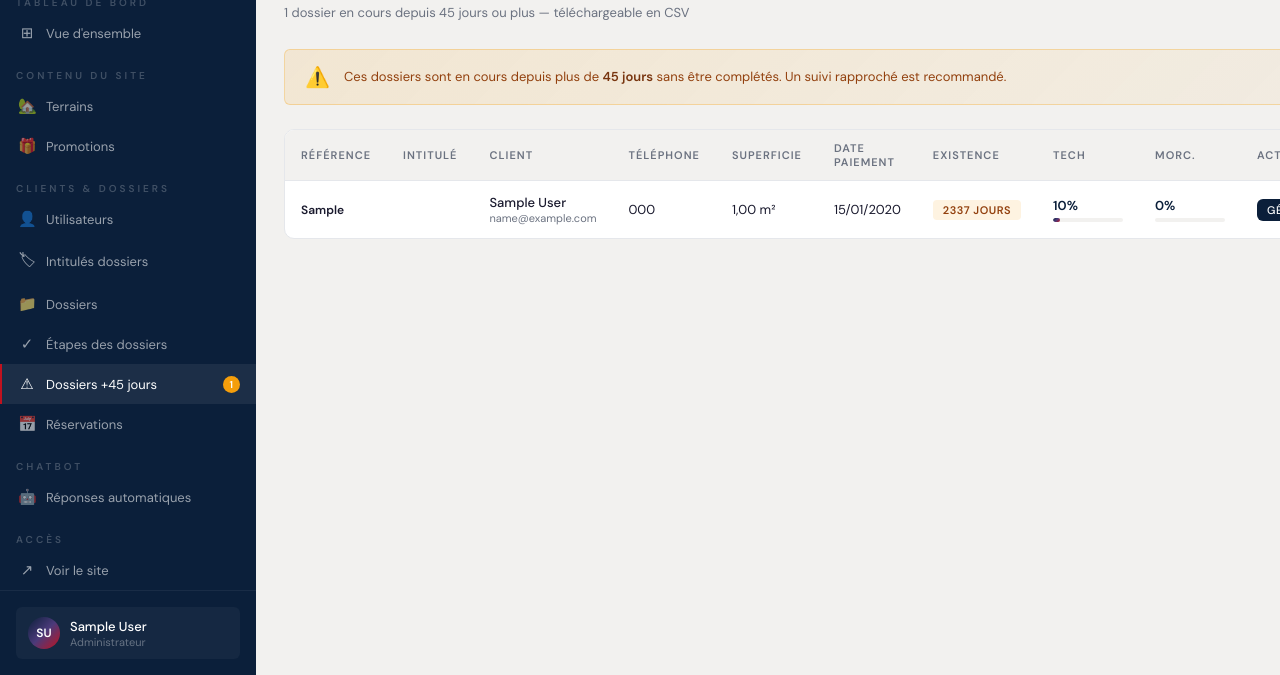
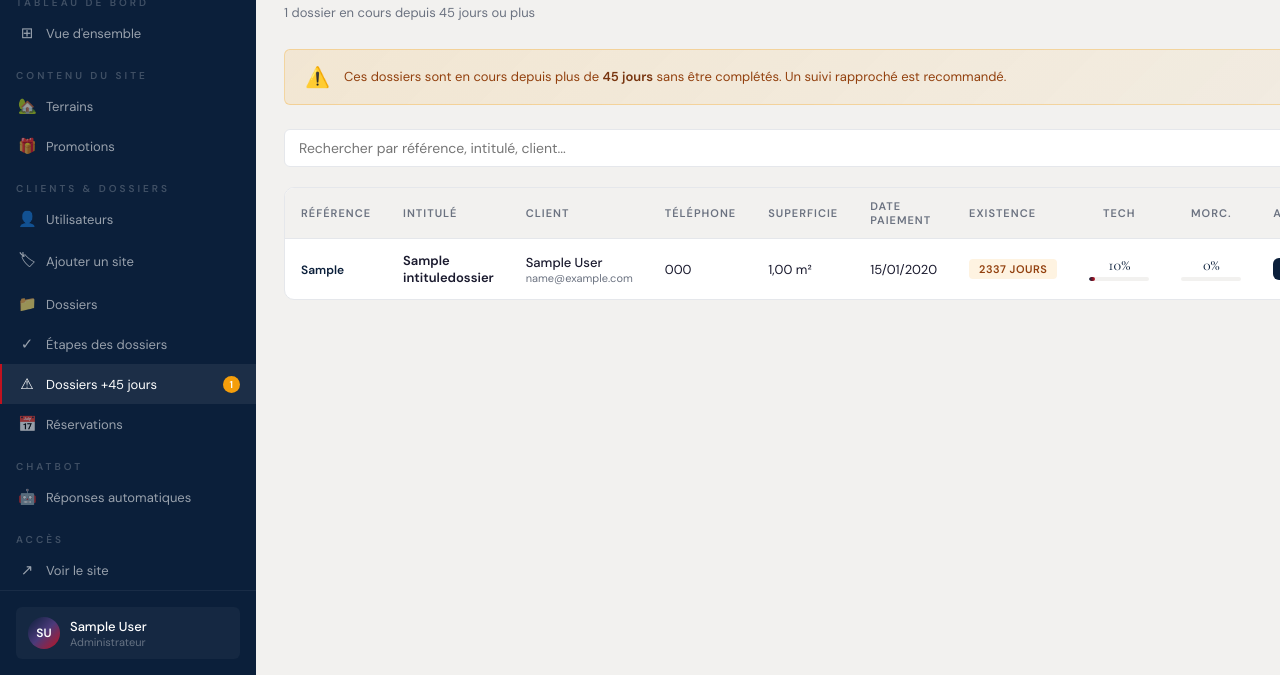
Before and after one commit to edenapplication/EDEN_DOSSIER, a Django app: page /admin-panel/dossiers/alerte-45j/ in a window 1280 px wide. Shown: the part 125-800 px from the top of the page. Run offline with Django 5.2, Linux system fonts and the light colour scheme; a user stored in the database is signed in; tables that the repository leaves empty hold one stand-in row (values such as "Sample post").

Commit message:
Mise à jour du projet

```diff
--- a/apps/adminpanel/views.py
+++ b/apps/adminpanel/views.py
@@ -198,15 +198,17 @@ def admin_client_create(request):
             messages.error(request, "Cet identifiant existe déjà.")
             return render(request, 'adminpanel/clients/form.html', {'action': 'Créer', 'roles': User.ROLE_CHOICES})
         u = User.objects.create_user(
-            username=username, password=password,
+            username=username,
+            password=password,
             first_name=request.POST.get('first_name', ''),
             last_name=request.POST.get('last_name', ''),
             email=request.POST.get('email', ''),
             phone=request.POST.get('phone', ''),
             city=request.POST.get('city', ''),
             role=role,
+            sexe=request.POST.get('sexe', 'masculin'),
         )
-        if role == 'admin':
+        if role in ('admin', 'commercial'):
             u.is_staff = True
             u.save()
         messages.success(request, f"Utilisateur créé — Identifiant : {username} | Mot de passe : {password}")
@@ -224,6 +226,7 @@ def admin_client_edit(request, pk):
         u.phone = request.POST.get('phone', '')
         u.city = request.POST.get('city', '')
         u.is_active = request.POST.get('is_active') == 'on'
+        u.sexe = request.POST.get('sexe', 'masculin')
         new_role = request.POST.get('role', u.role)
         u.role = new_role
         u.is_staff = new_role in ('admin', 'commercial')
@@ -233,7 +236,6 @@ def admin_client_edit(request, pk):
         messages.success(request, "Utilisateur modifié.")
         return redirect('admin_clients')
     return render(request, 'adminpanel/clients/form.html', {'client': u, 'action': 'Modifier', 'roles': User.ROLE_CHOICES})
-
 
 @admin_required
 def admin_client_delete(request, pk):
--- a/apps/users/models.py
+++ b/apps/users/models.py
@@ -5,11 +5,18 @@ from django.db import models
 class User(AbstractUser):
     ROLE_CHOICES = [
         ('admin', 'Administrateur'),
+        ('commercial', 'Commercial'),
         ('client', 'Client'),
+    ]
+    SEXE_CHOICES = [
+        ('masculin', 'Masculin'),
+        ('feminin', 'Féminin'),
+        ('plusieurs', 'Plusieurs'),
     ]
     role = models.CharField(max_length=20, choices=ROLE_CHOICES, default='client')
     phone = models.CharField(max_length=20, blank=True, default='')
     city = models.CharField(max_length=100, blank=True, default='')
+    sexe = models.CharField(max_length=20, choices=SEXE_CHOICES, default='masculin', verbose_name="Sexe")
 
     class Meta:
         verbose_name = "Utilisateur"
@@ -19,7 +26,7 @@ class User(AbstractUser):
         return f"{self.get_full_name() or self.username} ({self.get_role_display()})"
 
     def is_admin_role(self):
-        return self.role == 'admin'
+        return self.role in ('admin', 'commercial')
 
     def is_client_role(self):
         return self.role == 'client'
@@ -28,3 +35,19 @@ class User(AbstractUser):
         if self.first_name and self.last_name:
             return f"{self.first_name[0]}{self.last_name[0]}".upper()
         return self.username[:2].upper()
+
+    def get_civilite(self):
+        if self.sexe == 'masculin':
+            return f"Monsieur {self.get_full_name() or self.username}"
+        elif self.sexe == 'feminin':
+            return f"Madame {self.get_full_name() or self.username}"
+        else:
+            return "Chers clients"
+
+    def get_salutation(self):
+        if self.sexe == 'masculin':
+            return f"Monsieur {self.first_name or self.username}"
+        elif self.sexe == 'feminin':
+            return f"Madame {self.first_name or self.username}"
+        else:
+            return "Chers clients"
--- a/templates/adminpanel/base.html
+++ b/templates/adminpanel/base.html
@@ -130,9 +130,11 @@ button{cursor:pointer;font-family:inherit}
   <nav class="sidebar-nav">
 
     <div class="sidebar-section">Tableau de bord</div>
+    {% if request.user.role == 'admin' %}
     <a href="{% url 'admin_dashboard' %}" class="sidebar-link {% if request.resolver_match.url_name == 'admin_dashboard' %}active{% endif %}">
       <span class="sidebar-icon">⊞</span> Vue d'ensemble
     </a>
+    {% endif %}
 
     <div class="sidebar-section">Contenu du site</div>
     <a href="{% url 'admin_properties' %}" class="sidebar-link {% if 'propert' in request.resolver_match.url_name %}active{% endif %}">
@@ -147,14 +149,16 @@ button{cursor:pointer;font-family:inherit}
       <span class="sidebar-icon">👤</span> Utilisateurs
     </a>
     <a href="{% url 'admin_intitules' %}" class="sidebar-link {% if 'intitule' in request.resolver_match.url_name %}active{% endif %}">
-      <span class="sidebar-icon">🏷</span> Intitulés dossiers
+      <span class="sidebar-icon">🏷</span> Ajouter un site
     </a>
     <a href="{% url 'admin_dossiers' %}" class="sidebar-link {% if 'admin_dossiers' == request.resolver_match.url_name or 'admin_dossier_detail' == request.resolver_match.url_name or 'admin_dossier_create' == request.resolver_match.url_name %}active{% endif %}">
       <span class="sidebar-icon">📁</span> Dossiers
     </a>
+    {% if request.user.role == 'admin' %}
     <a href="{% url 'admin_etapes_globales' %}" class="sidebar-link {% if 'etape' in request.resolver_match.url_name %}active{% endif %}">
       <span class="sidebar-icon">✓</span> Étapes des dossiers
     </a>
+    {% endif %}
 
     {% if request.user.role == 'admin' %}
     <a href="{% url 'admin_dossiers_alerte' %}" class="sidebar-link {% if 'alerte' in request.resolver_match.url_name %}active{% endif %}">
--- a/templates/adminpanel/clients/list.html
+++ b/templates/adminpanel/clients/list.html
@@ -37,7 +37,7 @@
   <div class="table-wrap">
     <table class="table" id="usersTable">
       <thead>
-        <tr><th>Utilisateur</th><th>Identifiant</th><th>Contact</th><th>Ville</th><th>Rôle</th><th>Statut</th><th>Actions</th></tr>
+        <tr><th>Utilisateur</th><th>Identifiant</th><th>Contact</th><th>Ville</th><th>Rôle</th><th>Statut</th>{% if request.user.role == 'admin' %}<th>Actions</th>{% endif %}</tr>
       </thead>
       <tbody>
         {% for c in clients %}
@@ -61,11 +61,13 @@
           </td>
           <td><span class="badge {% if c.is_active %}badge-green{% else %}badge-red{% endif %}">{% if c.is_active %}Actif{% else %}Inactif{% endif %}</span></td>
           <td style="white-space:nowrap">
+        {% if request.user.role == 'admin' %}
             <a href="{% url 'admin_client_edit' c.pk %}" class="btn btn-outline btn-xs">Modifier</a>
             {% if c.pk != request.user.pk %}
             <form method="post" action="{% url 'admin_client_delete' c.pk %}" style="display:inline" onsubmit="return confirm('Supprimer cet utilisateur ?')">
               {% csrf_token %}<button type="submit" class="btn btn-danger btn-xs">✕</button>
             </form>
+        {% endif %}
             {% endif %}
           </td>
         </tr>
--- a/templates/adminpanel/dashboard.html
+++ b/templates/adminpanel/dashboard.html
@@ -60,6 +60,7 @@
   </div>
 </div>
 
+{% if request.user.role == 'admin' %}
 <div class="dash-grid">
   <div>
     <div class="card" style="margin-bottom:20px">
@@ -104,6 +105,7 @@
     </div>
     {% endif %}
   </div>
+{% endif %}
 
   <div style="display:flex;flex-direction:column;gap:20px">
     <div class="card">
--- a/templates/adminpanel/dossiers/alerte.html
+++ b/templates/adminpanel/dossiers/alerte.html
@@ -6,11 +6,25 @@
 <a href="?export=csv" class="topbar-btn topbar-btn-primary">⬇ Télécharger CSV</a>
 {% endblock %}
 
+{% block extra_css %}
+<style>
+.filter-bar{display:flex;gap:10px;margin-bottom:20px;flex-wrap:wrap;align-items:center}
+.search-input{flex:1;min-width:220px;background:#fff;border:1.5px solid var(--border);border-radius:var(--radius-sm);padding:9px 14px;font-size:14px;font-family:inherit;outline:none;transition:border-color .2s}
+.search-input:focus{border-color:var(--navy)}
+.pct-cell{text-align:center}
+.pct-num{font-family:'Cormorant Garamond',serif;font-size:16px;font-weight:400;line-height:1;color:var(--navy)}
+.pct-bar-mini{height:4px;background:var(--gray);border-radius:100px;overflow:hidden;margin-top:4px;width:60px}
+.pct-bar-mini-fill{height:100%;border-radius:100px}
+.pct-tech-fill{background:linear-gradient(90deg,#0B1F3A,#C1121F)}
+.pct-morc-fill{background:linear-gradient(90deg,#123C6D,#4B3A7A)}
+</style>
+{% endblock %}
+
 {% block content %}
 <div class="page-header">
   <div>
     <h1 class="page-title">Dossiers de plus de 45 jours</h1>
-    <p class="page-sub">{{ count }} dossier{{ count|pluralize }} en cours depuis 45 jours ou plus — téléchargeable en CSV</p>
+    <p class="page-sub" id="countLabel">{{ count }} dossier{{ count|pluralize }} en cours depuis 45 jours ou plus</p>
   </div>
 </div>
 
@@ -23,9 +37,13 @@
 </div>
 {% endif %}
 
+<div class="filter-bar">
+  <input type="text" class="search-input" id="searchInput" placeholder="Rechercher par référence, intitulé, client..." oninput="filterAlerte()">
+</div>
+
 <div class="card">
   <div class="table-wrap">
-    <table class="table">
+    <table class="table" id="alerteTable">
       <thead>
         <tr>
           <th>Référence</th>
@@ -35,16 +53,16 @@
           <th>Superficie</th>
           <th>Date paiement</th>
           <th>Existence</th>
-          <th>Tech</th>
-          <th>Morc.</th>
+          <th style="text-align:center">Tech</th>
+          <th style="text-align:center">Morc.</th>
           <th>Action</th>
         </tr>
       </thead>
       <tbody>
         {% for d in dossiers %}
-        <tr>
-          <td><strong style="font-size:12px">{{ d.reference }}</strong></td>
-          <td>{{ d.title }}</td>
+        <tr data-search="{{ d.reference|lower }} {{ d.get_title|lower }} {{ d.client.get_full_name|lower }} {{ d.client.username|lower }} {{ d.client.phone|lower }}">
+          <td><strong style="font-size:12px;color:var(--navy)">{{ d.reference }}</strong></td>
+          <td><strong>{{ d.get_title }}</strong></td>
           <td>
             <div style="font-weight:500">{{ d.client.get_full_name|default:d.client.username }}</div>
             <div style="font-size:11px;color:var(--muted)">{{ d.client.email }}</div>
@@ -52,30 +70,22 @@
           <td style="font-size:13px">{{ d.client.phone|default:"—" }}</td>
           <td>{% if d.superficie %}{{ d.superficie }} m²{% else %}—{% endif %}</td>
           <td>{% if d.date_paiement %}{{ d.date_paiement|date:"d/m/Y" }}{% else %}—{% endif %}</td>
-          <td>
-            <span class="badge badge-orange">{{ d.get_jours_existence }} jours</span>
+          <td><span class="badge badge-orange">{{ d.get_jours_existence }} jours</span></td>
+          <td class="pct-cell">
+            <div class="pct-num">{{ d.get_progression_technique }}%</div>
+            <div class="pct-bar-mini"><div class="pct-bar-mini-fill pct-tech-fill" style="width:{{ d.get_progression_technique }}%"></div></div>
           </td>
-          <td>
-            <div style="font-weight:600;color:var(--navy)">{{ d.get_progression_technique }}%</div>
-            <div class="progress-bar-wrap" style="width:70px;height:4px;margin-top:4px">
-              <div class="progress-bar" style="width:{{ d.get_progression_technique }}%"></div>
-            </div>
+          <td class="pct-cell">
+            <div class="pct-num">{{ d.get_progression_morcellement }}%</div>
+            <div class="pct-bar-mini"><div class="pct-bar-mini-fill pct-morc-fill" style="width:{{ d.get_progression_morcellement }}%"></div></div>
           </td>
-          <td>
-            <div style="font-weight:600;color:var(--navy)">{{ d.get_progression_morcellement }}%</div>
-            <div class="progress-bar-wrap" style="width:70px;height:4px;margin-top:4px">
-              <div class="progress-bar" style="width:{{ d.get_progression_morcellement }}%"></div>
-            </div>
-          </td>
-          <td>
-            <a href="{% url 'admin_dossier_detail' d.pk %}" class="btn btn-secondary btn-xs">Gérer →</a>
-          </td>
+          <td><a href="{% url 'admin_dossier_detail' d.pk %}" class="btn btn-secondary btn-xs">Gérer →</a></td>
         </tr>
         {% empty %}
         <tr>
           <td colspan="10" style="text-align:center;padding:64px;color:var(--muted)">
             <div style="font-size:48px;margin-bottom:16px">✅</div>
-            Aucun dossier en cours depuis plus de 45 jours. Excellent suivi !
+            Aucun dossier en cours depuis plus de 45 jours !
           </td>
         </tr>
         {% endfor %}
@@ -84,3 +94,19 @@
   </div>
 </div>
 {% endblock %}
+
+{% block extra_js %}
+<script>
+function filterAlerte(){
+  const q = document.getElementById('searchInput').value.toLowerCase().trim();
+  const rows = document.querySelectorAll('#alerteTable tbody tr[data-search]');
+  let visible = 0;
+  rows.forEach(row=>{
+    const show = !q || row.dataset.search.includes(q);
+    row.style.display = show ? '' : 'none';
+    if(show) visible++;
+  });
+  document.getElementById('countLabel').textContent = visible + ' dossier' + (visible > 1 ? 's' : '') + ' en cours depuis 45 jours ou plus';
+}
+</script>
+{% endblock %}
```
Also changed, not shown: apps/users/views.py (+11 -6 lines), templates/adminpanel/clients/form.html (+18 -2 lines), templates/dossiers/detail.html (+21 -6 lines), templates/users/login.html (+2 -7 lines), apps/users/migrations/0002_user_sexe_alter_user_role.py (added).
